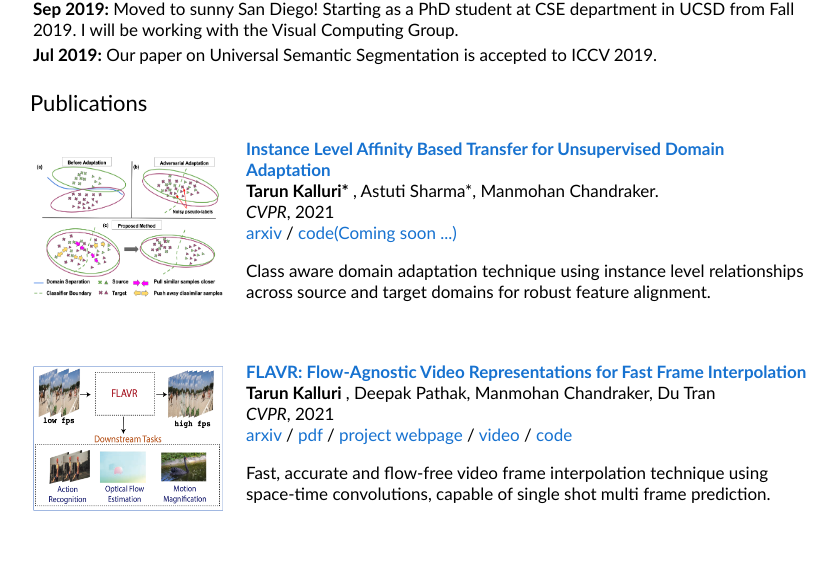
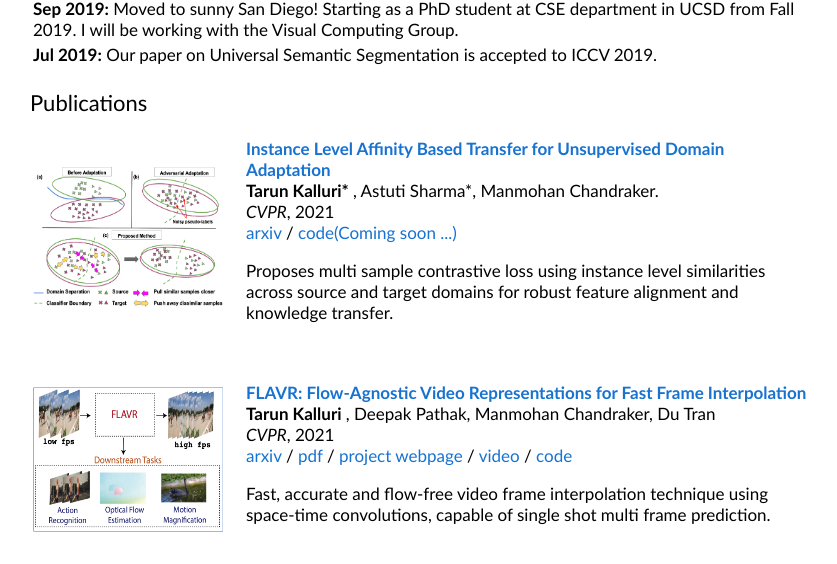
Before and after one commit to tarun005/tarun005.github.io, a Jekyll site: the page index.html, which Jekyll copies as it is, in a window 1280 px wide and 900 px high, scrolled down 674 px, cut to the strip 0-564 px from the top of the window. Shown: the whole strip, without its empty margins (210-1047 px from the left). Built offline with Jekyll 4.4.1, drawn with Linux system fonts in a browser that asks for light colours.

Commit message:
Updated CV

```diff
--- a/index.html
+++ b/index.html
@@ -109,7 +109,7 @@
       <a href="Code">code(Coming soon ...) </a>
           <p></p>
           <p>
-            Class aware domain adaptation technique using instance level relationships across source and target domains for robust feature alignment.
+            Proposes multi sample contrastive loss using instance level similarities across source and target domains for robust feature alignment and knowledge transfer.
           </p>
         </td>
     </tr>
```
Also changed, not shown: 3 other files.
